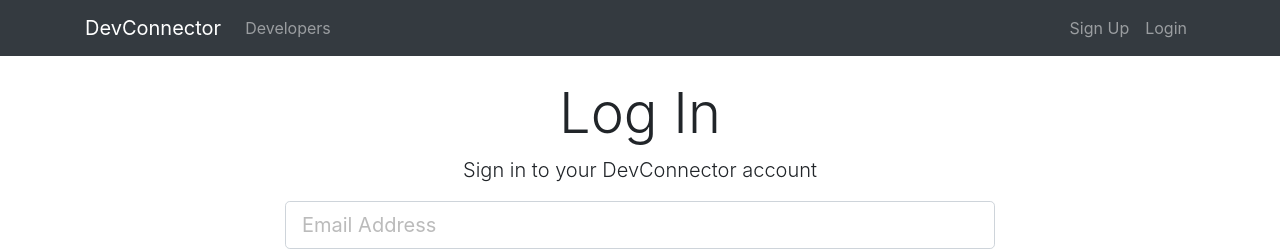
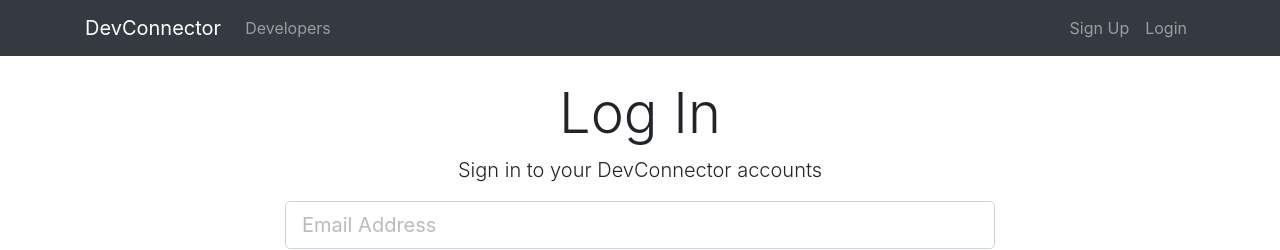
Before and after one commit to MohitvJain/devconnector, a React (Create React App) app: page /Login in a window 1280 px wide. Shown: the top 250 px of the page. Built offline with nearby package versions, Linux system fonts and the light colour scheme.

Commit message:
my new commit3

```diff
--- a/src/components/auth/Login.js
+++ b/src/components/auth/Login.js
@@ -34,7 +34,7 @@ class Login extends Component {
             <div className="col-md-8 m-auto">
               <h1 className="display-4 text-center">Log In</h1>
               <p className="lead text-center">
-                Sign in to your DevConnector account
+                Sign in to your DevConnector accounts
               </p>
               <form onSubmit={this.onSubmit}>
                 <div className="form-group">
```
